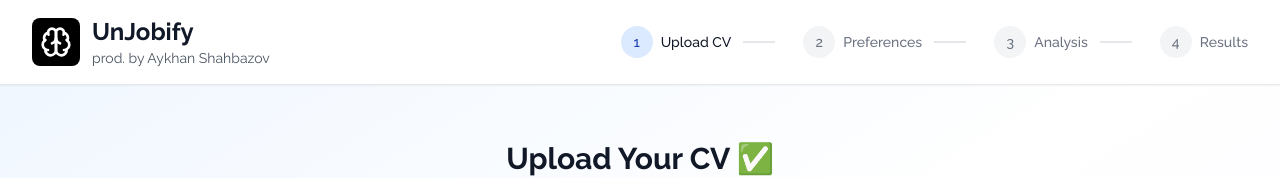
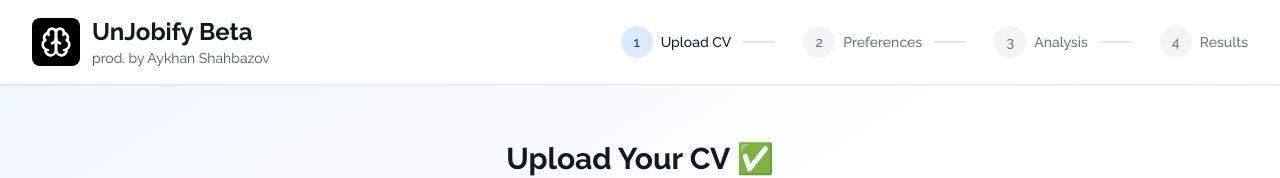
Before and after one commit to AyhanSh/Jobify, a React (Vite) app: page / in a window 1280 px wide. Shown: the top 178 px of the page. Built offline with nearby package versions, Linux system fonts and the light colour scheme.

Commit message:
"beta" header added

```diff
--- a/src/components/Header.tsx
+++ b/src/components/Header.tsx
@@ -18,7 +18,7 @@
               <Brain className="w-8 h-8 text-white" />
             </div>
             <div>
-              <h1 className="text-2xl font-bold text-gray-900">UnJobify</h1>
+              <h1 className="text-2xl font-bold text-gray-900">UnJobify Beta</h1>
               <p className="text-sm text-gray-600">prod. by Aykhan Shahbazov</p>
             </div>
           </div>
```
